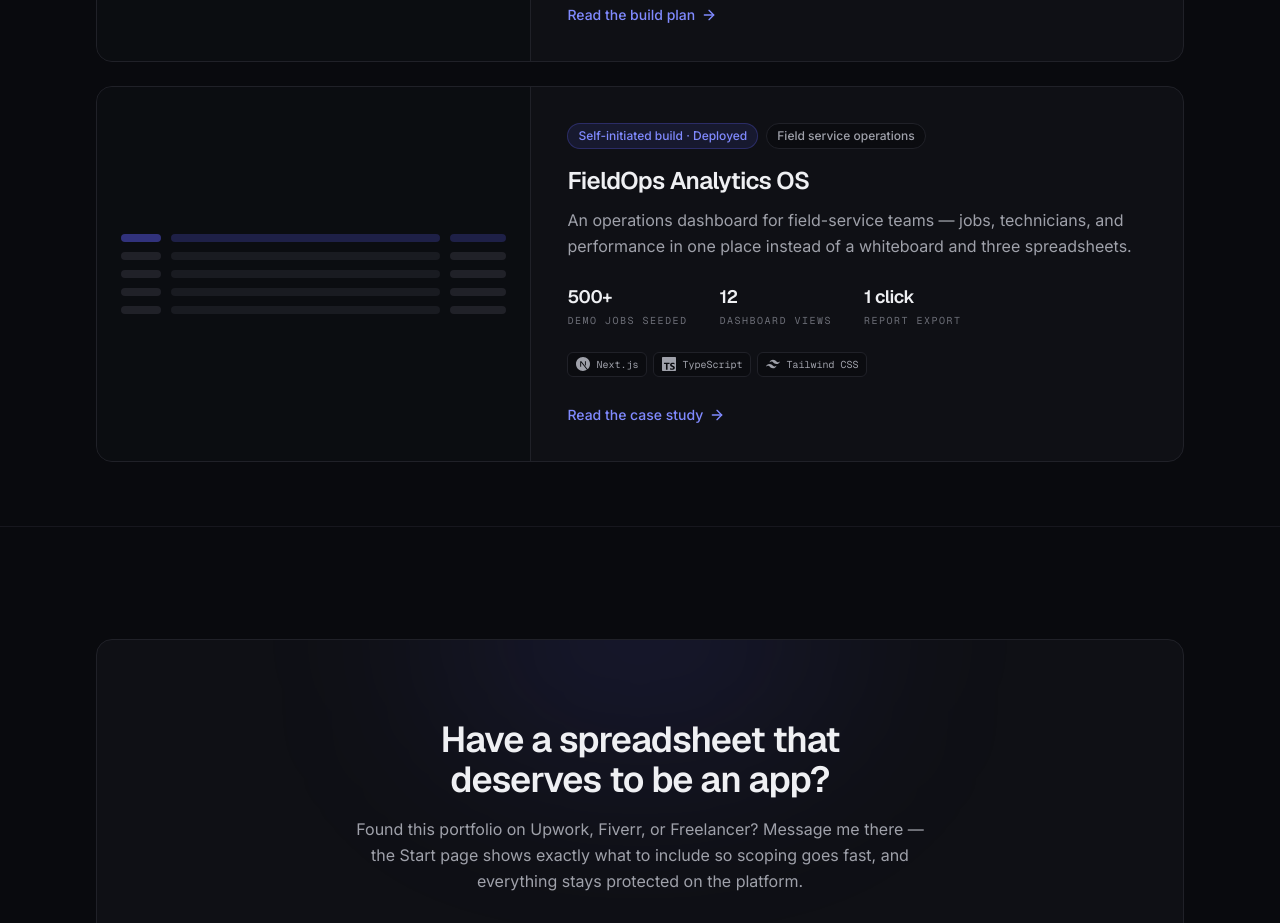
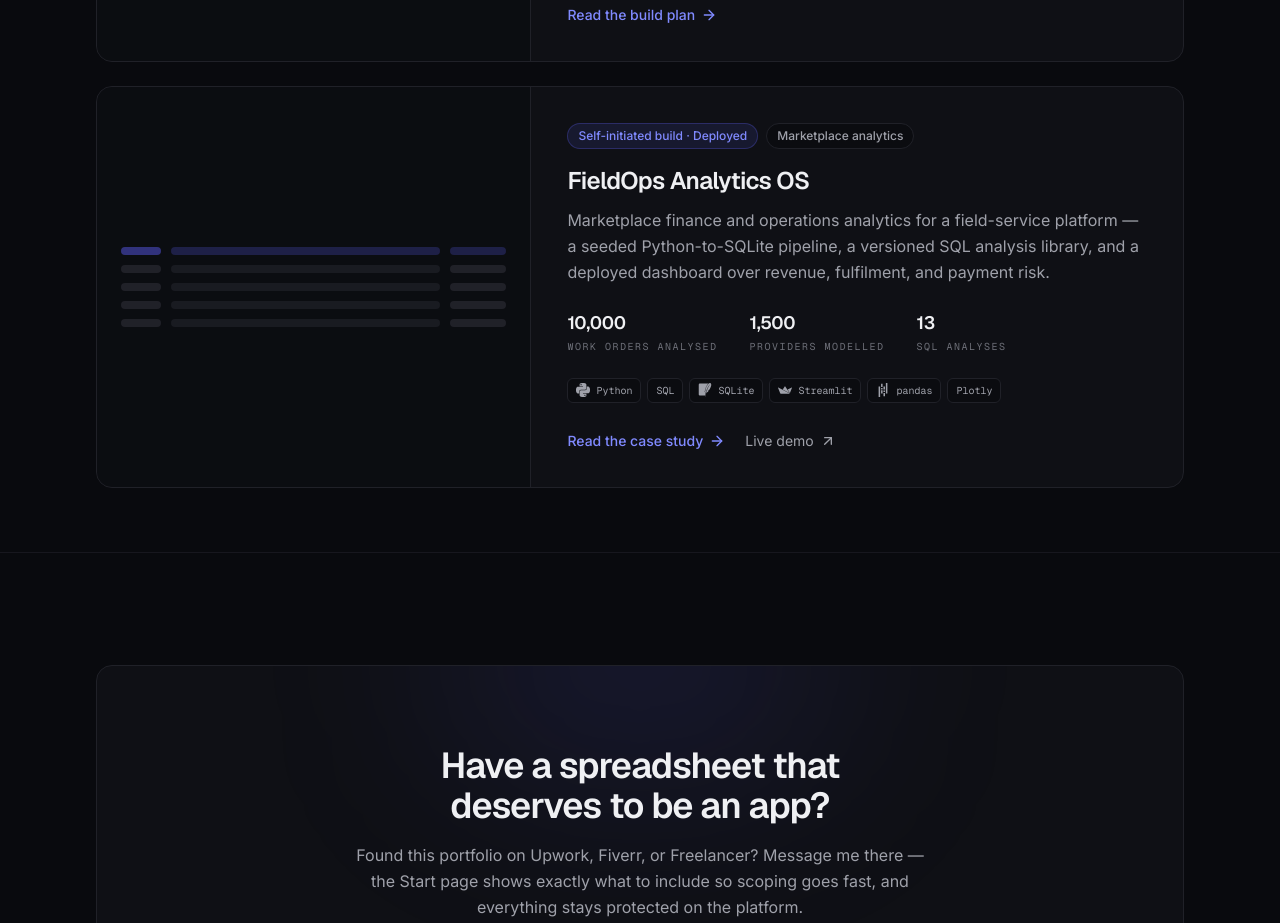
Before and after one commit to aboychandradas/aboy-portfolio, a Next.js app: page /work in a window 1280 px wide. Shown: the part 1240-2163 px from the top of the page. Built offline with nearby package versions, Linux system fonts and the light colour scheme.

Commit message:
fix: align FieldOps portfolio proof with verified implementation

```diff
--- a/src/data/projects.ts
+++ b/src/data/projects.ts
@@ -4,7 +4,6 @@
  * - "roadmap" projects are scoped, client-grade build specs — always labeled as such,
  *   and their copy describes the spec/plan, not a delivered product.
  * - Metrics are either build-scope figures (roadmap) or demo-build facts (proof).
- *   TODO(aboy): verify every number and claim below against the real builds before publishing.
  * - liveUrl / githubUrl / image are placeholders: null renders a safe state
  *   (or hides the repo action), so only fill them in when the links are real.
  */
@@ -237,83 +236,90 @@ export const projects: Project[] = [
     slug: "fieldops-analytics-os",
     title: "FieldOps Analytics OS",
     subtitle:
-      "An operations dashboard for field-service teams — jobs, technicians, and performance in one place instead of a whiteboard and three spreadsheets.",
-    category: "Field service operations",
+      "Marketplace finance and operations analytics for a field-service platform — a seeded Python-to-SQLite pipeline, a versioned SQL analysis library, and a deployed dashboard over revenue, fulfilment, and payment risk.",
+    category: "Marketplace analytics",
     status: "proof",
     statusLabel: "Self-initiated build · Deployed",
     overview:
-      "FieldOps is a self-initiated product I designed, built, and deployed end to end as the proof piece of my portfolio. It implements the exact playbook I bring to client work: take an operations workflow that lives in spreadsheets, give it a proper data model, and put a calm dashboard on top. Everything below describes the working build, which runs on seeded demo data.",
+      "FieldOps Analytics OS is a self-initiated build I designed, built, and deployed end to end as the proof piece of my portfolio. It models a two-sided field-service marketplace — buyers, providers, work orders, payments, reviews, and support tickets — generates the dataset from a fixed seed, loads it into SQLite, analyses it through a library of SQL files, and presents the results in a Streamlit dashboard. Everything below describes the working build, which runs entirely on generated demo data.",
     problem:
-      "Field-service coordinators run the day from a whiteboard and scattered updates: which jobs are open, who's overloaded, what actually got done this week. The information exists — in texts, job sheets, and a spreadsheet — but assembling it costs the evening, and the weekly report is built by hand every Friday.",
+      "A field-service marketplace holds its numbers in transaction records, not in answers. Leadership needs to know how much volume the platform is moving, how much revenue it keeps after provider payouts, whether the take rate is holding across months and categories, how concentrated revenue is in a handful of buyer accounts, and which buyers are drifting late on payment. Reading that out of raw work-order and payment tables means writing the query again every time someone asks.",
     solution:
-      "A job-centric dashboard: every job carries a status and an assignee, technicians get workload views, and the week's performance aggregates itself from the underlying data. Filters answer the real operational questions — what's overdue, who's free — and a one-click CSV export replaces the hand-built weekly report.",
+      "A repeatable pipeline instead of ad-hoc queries: generate the marketplace dataset with a fixed seed, load it into a relational SQLite database, and keep the analysis in a versioned SQL library rather than scattered across notebooks. The dashboard sits on top of that layer — sidebar filters, KPI cards, Plotly charts, a finance deep dive, a metric glossary, and CSV export of whatever the current filters select.",
     features: [
       {
-        title: "Job status board",
+        title: "Executive KPI overview",
         description:
-          "Every job with status, assignee, and due date — filterable by technician, status, and date range.",
+          "Gross work-order value, platform revenue, provider payout, take rate, success and cancellation rates, and average payment delay, read in one pass.",
       },
       {
-        title: "Technician workload",
+        title: "Revenue and take-rate trends",
         description:
-          "Open and completed jobs per technician, so dispatch decisions stop being guesswork.",
+          "Gross value, platform revenue, and payout by month, with take-rate movement tracked over time and across service categories.",
       },
       {
-        title: "Performance metrics",
+        title: "Buyer revenue concentration",
         description:
-          "Completion rates and weekly throughput aggregated automatically from job data.",
+          "Revenue share ranked by buyer account, so dependence on a few names is measured rather than assumed.",
       },
       {
-        title: "Weekly report export",
+        title: "Payment delay risk",
         description:
-          "The Friday report as one click of CSV, shaped for a spreadsheet-native manager.",
+          "Buyer-level late-payment rates and average days past due, bucketed into risk levels for collections follow-up.",
       },
       {
-        title: "Search & filters",
+        title: "Filtered views with CSV export",
         description:
-          "Find any job fast — when the dashboard is the source of truth, lookup speed matters.",
+          "Sidebar filters for date range, service category, work-order status, buyer industry, and country — every KPI and chart recomputes, and the active selection exports to CSV.",
       },
       {
-        title: "Responsive layout",
+        title: "Finance deep dive",
         description:
-          "Readable on the office laptop and on smaller screens between site visits.",
+          "Monthly finance performance, average work-order value, category finance performance, and a metric glossary that defines every KPI on the page.",
       },
     ],
-    techStack: ["Next.js", "TypeScript", "Tailwind CSS"],
+    techStack: [
+      "Python",
+      "SQL",
+      "SQLite",
+      "Streamlit",
+      "pandas",
+      "Plotly",
+    ],
     businessValue: [
-      "The coordinator's evening assembly ritual becomes a glance at a live board.",
-      "Overload gets visible before the schedule breaks, not after the missed job.",
-      "Weekly reporting drops from an hour of copy-paste to one export.",
-      "A shared board means 'what's the status?' is answered by a link, not another manual update.",
+      "Revenue quality is visible month by month: what the platform keeps after payouts, and whether the take rate is holding.",
+      "Buyer concentration is measured, so dependence on a few accounts surfaces before it becomes an exposure.",
+      "Late-payment risk arrives as a ranked shortlist instead of a collections hunt through payment records.",
+      "Recurring finance questions get answered from a versioned SQL library rather than a fresh one-off query each time.",
     ],
     whatIBuilt: [
-      "The full build, end to end: data model, dashboard UI, aggregation logic, CSV export, and deployment.",
-      "Status and filtering mechanics tuned for how a dispatcher actually scans a board.",
-      "A seeded demo dataset that exercises the edge cases — overdue jobs, idle technicians, heavy weeks.",
-      "The design language this portfolio shares: dense tables, calm charts, no dashboard theater.",
+      "A seeded synthetic data generator for a two-sided marketplace: buyers, providers, work orders, payments, reviews, and support tickets.",
+      "The Python-to-SQLite load step that turns those tables into a relational analytics database, plus a bootstrap that rebuilds it on deploy when the database file is absent.",
+      "A library of 13 SQL analysis files covering revenue KPIs, work-order health, provider and category performance, location revenue, payment delay, take-rate trend, and buyer concentration.",
+      "The Streamlit dashboard: sidebar filters, KPI cards, Plotly charts, interactive tables, a finance deep dive, a metric glossary, and CSV export of the filtered dataset.",
+      "The written layer around it — an MIT-licensed repository with a case study, data model, SQL guide, and business-insight write-ups.",
     ],
     lessonsLearned: [
-      "Aggregation logic belongs in one tested layer — scattering metric math across components breeds contradictory numbers.",
-      "Empty and edge states are the real UI work; a dashboard is judged on its worst data day.",
-      "Building for a non-technical dispatcher forces plain-language labels — jargon is a bug.",
+      "Metric definitions belong in one place. Take rate and success rate can each be computed two defensible ways, and two different answers to the same question is what a stakeholder remembers.",
+      "A fixed random seed is what makes a synthetic dataset defensible — the figures quoted in the documentation have to still be there when someone reruns the pipeline.",
+      "Empty and edge states are the real dashboard work; a filtered view is judged on the selection that returns almost nothing.",
+      "Writing for a business reader forces plain-language labels — a metric glossary is not decoration.",
     ],
     futureImprovements: [
-      "Role-based auth separating coordinator and technician views.",
-      "A technician-facing mobile view for status updates from the field.",
-      "Notification hooks for overdue and unassigned jobs.",
-      "Scheduled weekly report emails.",
+      "Automated tests over the pipeline and the metric calculations — the repository has none today.",
+      "A CI check that runs those tests and the SQL library on every push.",
+      "A scheduled pipeline run so the analytics database refreshes on a cadence instead of on a manual rebuild.",
+      "Swapping the synthetic generator for a real data source behind the same SQL layer.",
     ],
-    // TODO(aboy): adjust these to match the real seeded build before publishing.
     metrics: [
-      { label: "Demo jobs seeded", value: "500+" },
-      { label: "Dashboard views", value: "12" },
-      { label: "Report export", value: "1 click" },
+      { label: "Work orders analysed", value: "10,000" },
+      { label: "Providers modelled", value: "1,500" },
+      { label: "SQL analyses", value: "13" },
     ],
     metricsNote:
-      "Figures from the seeded demo build — portfolio data, not client data.",
-    // TODO(aboy): add the real deployment + repo URLs when ready to publish them.
-    liveUrl: null,
-    githubUrl: null,
+      "Figures from the generated demo fixture — 500 buyers, 1,500 providers, and 10,000 work orders produced by a fixed-seed generator, plus the 13 SQL files in the repository. Portfolio data, not client data.",
+    liveUrl: "https://fieldops-analytics-os.streamlit.app/",
+    githubUrl: "https://github.com/aboychandradas/fieldops-analytics-os",
     image: null,
     motif: "table",
     featured: true,
```
